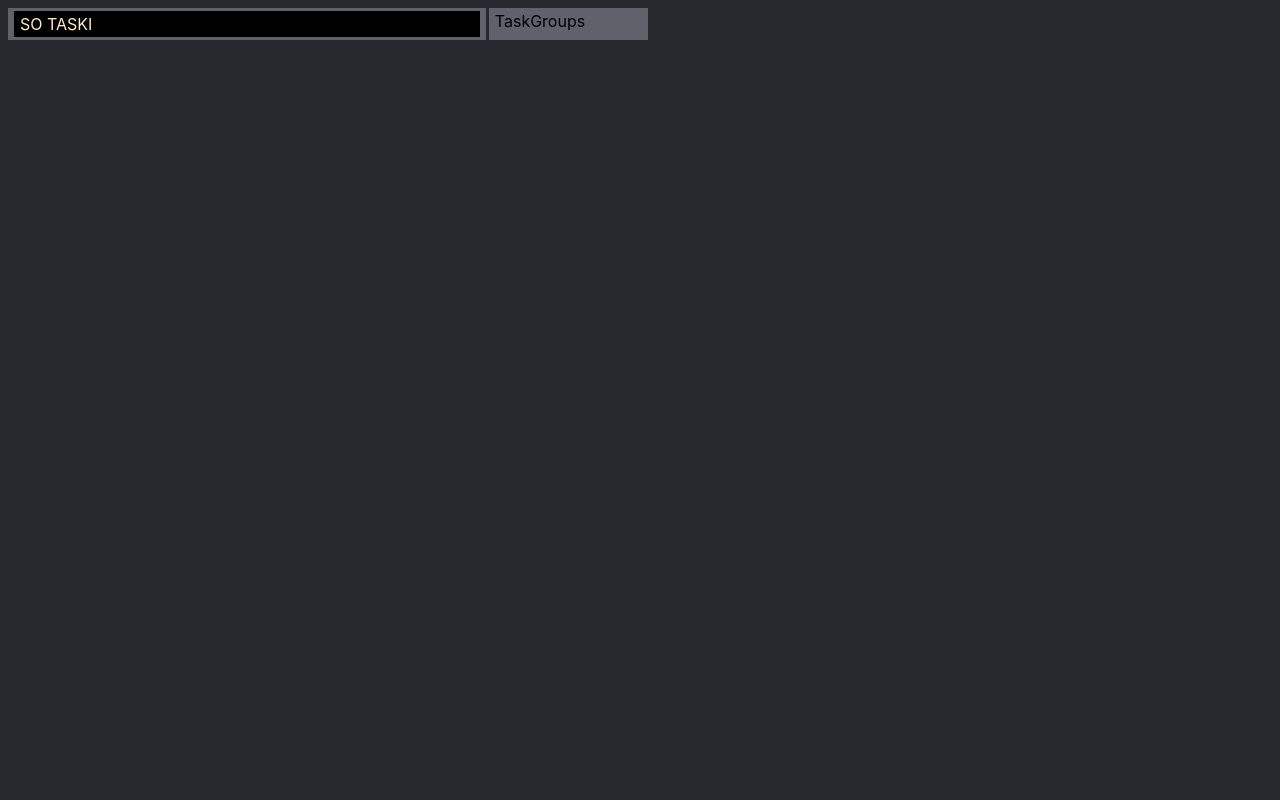
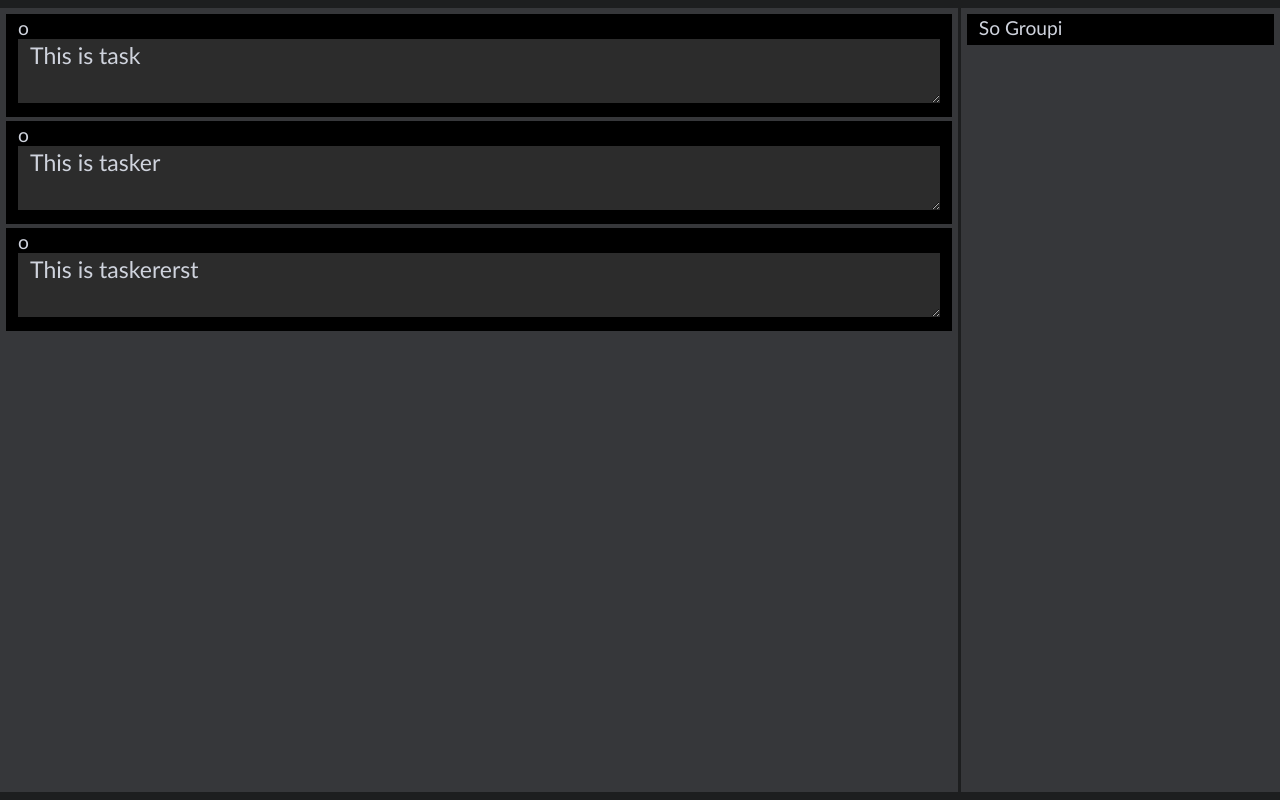
Before and after one commit to Ori-Roll/Lister, a React (Create React App) app: page / in a window 1280 px wide. Built offline with nearby package versions, Linux system fonts and the light colour scheme.

Commit message:
Most of the main components are set

```diff
--- a/package.json
+++ b/package.json
@@ -6,6 +6,7 @@
     "@testing-library/jest-dom": "^4.2.4",
     "@testing-library/react": "^9.5.0",
     "@testing-library/user-event": "^7.2.1",
+    "lodash": "^4.17.15",
     "react": "^16.13.1",
     "react-dom": "^16.13.1",
     "react-scripts": "3.4.1"
--- a/src/App.css
+++ b/src/App.css
@@ -4,27 +4,40 @@
 	box-sizing: border-box;
 }
 body {
-	background-color: rgb(40, 41, 46);
+	background-color: rgb(29, 30, 31);
+	height: 100%;
 }
 
-.functional {
+.interface {
 	display: grid;
 	grid-template-columns: 3fr 1fr;
 	gap: 0.2em;
-	width: 50%;
-	margin: 0.5em;
+	width: 100%;
+	padding: 0.5em 0;
+	height: 100vh;
 }
 
-.functional * {
-	background-color: rgb(95, 97, 107);
-	padding: 3px 6px;
+.task-groups,
+.task-list {
+	background-color: rgb(54, 55, 58);
+	padding: 6px 6px;
+	display: flex;
+	flex-direction: column;
+	justify-content: flex-start;
 }
-/* .task-list {
+
+.task,
+.task-description,
+.group {
+	background-color: black;
+	color: rgb(207, 211, 221);
+	font: 50 1.2em "Gill Sans", "Gill Sans MT", Calibri, "Trebuchet MS", sans-serif;
+	width: 100%;
+	margin: 0 0 4px;
+	padding: 2px 12px 6px;
+	border: none;
 }
-.task-groups {
+
+.task-description {
+	background-color: rgb(44, 44, 44);
 }
- */
-.task {
-	background-color: black;
-	color: blanchedalmond;
-}
--- a/src/App.js
+++ b/src/App.js
@@ -28,7 +28,7 @@ function App() {
 	return (
 		<div className='App'>
 			<header className='App-header'></header>
-			<div className='functional'>
+			<div className='interface'>
 				<TaskList />
 				<TaskGroups />
 			</div>
--- /dev/null
+++ b/src/components/Group.js
@@ -0,0 +1,7 @@
+import React from "react";
+
+function Group(props) {
+	return <div className='group'>So Groupi</div>;
+}
+
+export default Group;
--- a/src/components/Task.js
+++ b/src/components/Task.js
@@ -1,7 +1,38 @@
-import React from "react";
+import React, { useState, useEffect } from "react";
+import cloneDeep from "lodash/cloneDeep";
 
 function Task(props) {
-	return <div className='task'>SO TASKI</div>;
+	const [tasks, setTasks] = useState([
+		{ key: 1, description: "This is task", class: 1 },
+		{ key: 2, description: "This is tasker", class: 2 },
+		{ key: 3, description: "This is taskererst", class: 3 },
+	]);
+
+	useEffect(() => console.log("start"), []);
+	/* useEffect(() => console.log(tasks), [tasks]); */
+
+	function setDescriptionOf(e, task, newTasksSet) {
+		newTasksSet[newTasksSet.findIndex((oldTask) => task.key === oldTask.key)].description =
+			e.target.value;
+		return newTasksSet;
+	}
+
+	function onChange(changeItem, e, task) {
+		setTasks(changeItem(e, task, cloneDeep(tasks)));
+	}
+
+	return tasks.map((task, i) => {
+		return (
+			<div className='task' key={task.key}>
+				<div className='taskClass'>o</div>
+				<textarea
+					className='task-description'
+					onChange={(e) => onChange(setDescriptionOf, e, task)}
+					value={task.description}
+				/>
+			</div>
+		);
+	});
 }
 
 export default Task;
--- a/src/components/TaskGroups.js
+++ b/src/components/TaskGroups.js
@@ -1,7 +1,12 @@
 import React from "react";
+import Group from "./Group.js";
 
 function TaskGroups() {
-	return <div className='task-groups'>TaskGroups</div>;
+	return (
+		<div className='task-groups'>
+			<Group />
+		</div>
+	);
 }
 
 export default TaskGroups;
```
